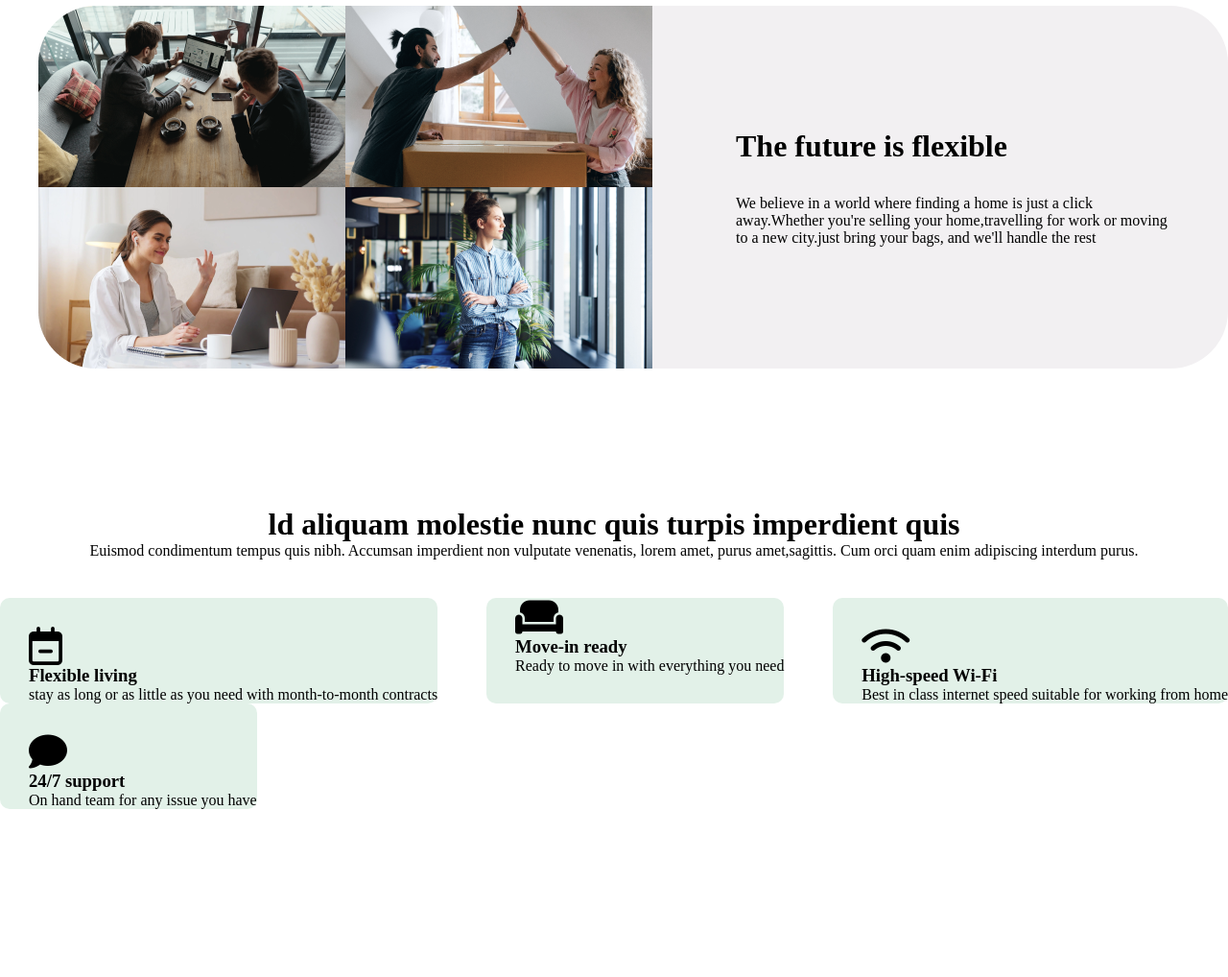
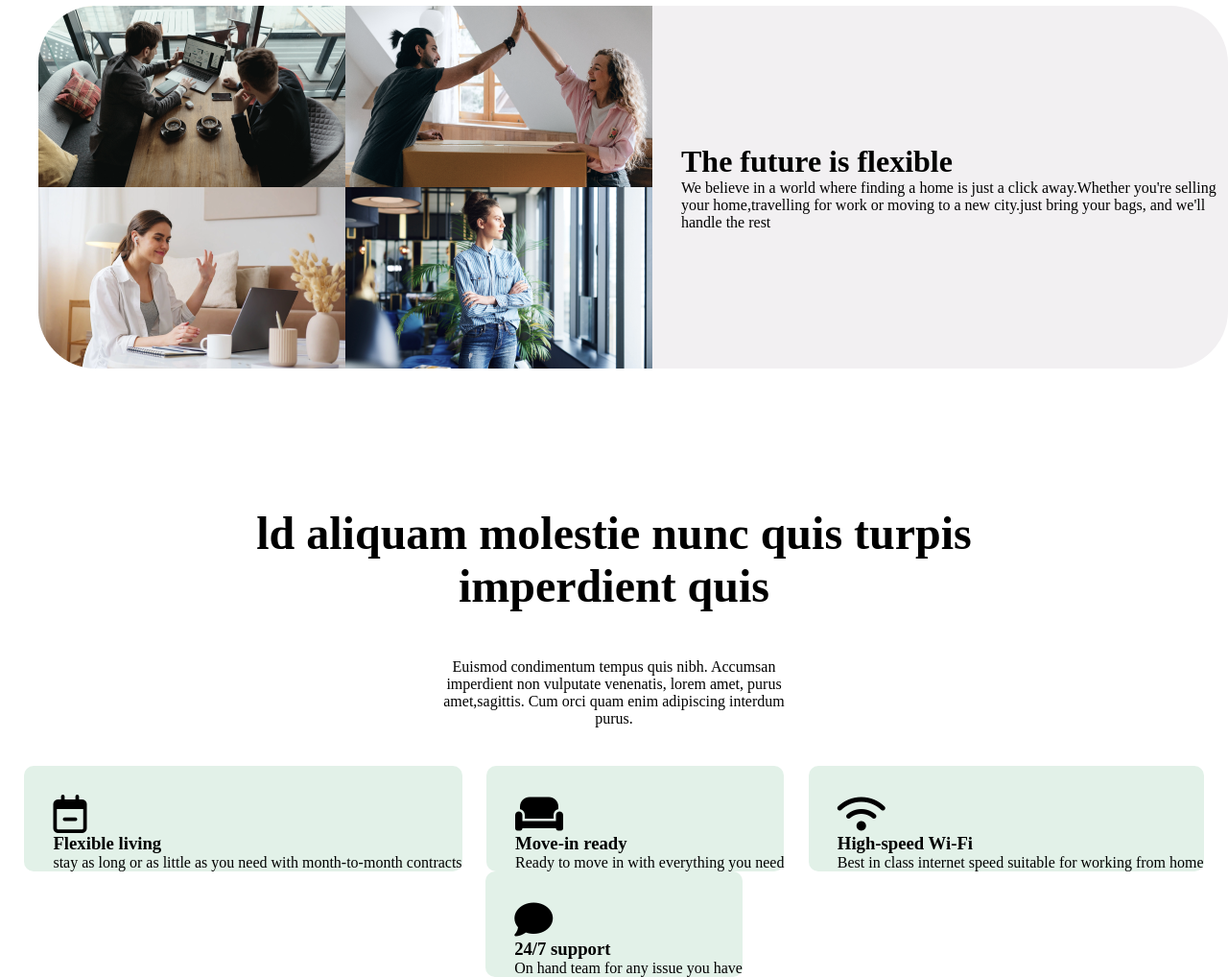
Before and after one commit to Lah-deh/task4, a plain HTML site: page index.html in a window 1280 px wide. Shown: the part 920-1938 px from the top of the page at 96% size. Before the commit the page ends 1763 px from the top, so only its background shows below. Drawn offline with Linux system fonts and the light colour scheme.

```diff
--- a/index.html
+++ b/index.html
@@ -40,7 +40,7 @@
                 <img src="image/image 15.png">
             </div>
             <div class="future-text">
-                <div class="textt">
+                <div class="texxt">
                     <h1>The future is flexible </h1>
                     <p>We believe in a world where finding a home is just a click away.Whether you're selling your home,travelling for work or moving to a new city.just bring your bags, and we'll handle the rest</p>
                 </div>
@@ -50,8 +50,11 @@
         </div>
         <div class="feature">
             <div class="feature-text">
-                <h1>ld  aliquam molestie nunc quis turpis imperdient quis </h1>
-                <p>Euismod condimentum tempus quis nibh. Accumsan imperdient non vulputate venenatis, lorem amet, purus amet,sagittis. Cum orci quam enim adipiscing interdum purus.</p>
+                <div class="textt">
+                    <h1>ld  aliquam molestie nunc quis turpis imperdient quis </h1>
+                    <p>Euismod condimentum tempus quis nibh. Accumsan imperdient non vulputate venenatis, lorem amet, purus amet,sagittis. Cum orci quam enim adipiscing interdum purus.</p>
+                </div>
+
             </div>
             <div class="icons">
                 <div class="calender">
--- a/styles.css
+++ b/styles.css
@@ -22,6 +22,7 @@ ul {
 }
 a {
     text-decoration: none;
+    color: black;
 }
 .hero {
   background: url(./image/Image\ \(1\).png);
@@ -79,12 +80,30 @@ margin-bottom: 1em;
 .feature-text {
     padding-top: 5rem;
     text-align: center;
+
 }
+.feature-text .textt{
+    display: flex;
+    flex-direction: column;
+    justify-content: center;
+    align-items: center;
+    margin: 0 auto;
+    max-width: 60%;
+    text-align: center;
+}
+.textt h1{
+    font-size: 3rem;
+    font-weight: 700;
+}
+.textt p{
+    max-width: 50%;
+}
+
 
 .icons {
     display: flex;
     padding-top: 40px;
-    justify-content: space-between;
+    justify-content: space-evenly;
     flex-wrap: wrap;
 
 }
@@ -96,7 +115,8 @@ margin-bottom: 1em;
     border-radius: 10px;
     background-color: #E2F1E8;
     padding-left: 30px;
-    padding-top: 30px
+    padding-top: 30px;
+
 }
 
 
@@ -109,7 +129,7 @@ margin-bottom: 1em;
     border-radius: 10px;
     background-color: #E2F1E8;
     padding-left: 30px;
-    padding-top: 30p;
+    padding-top: 30px;
 }
 
 
```
